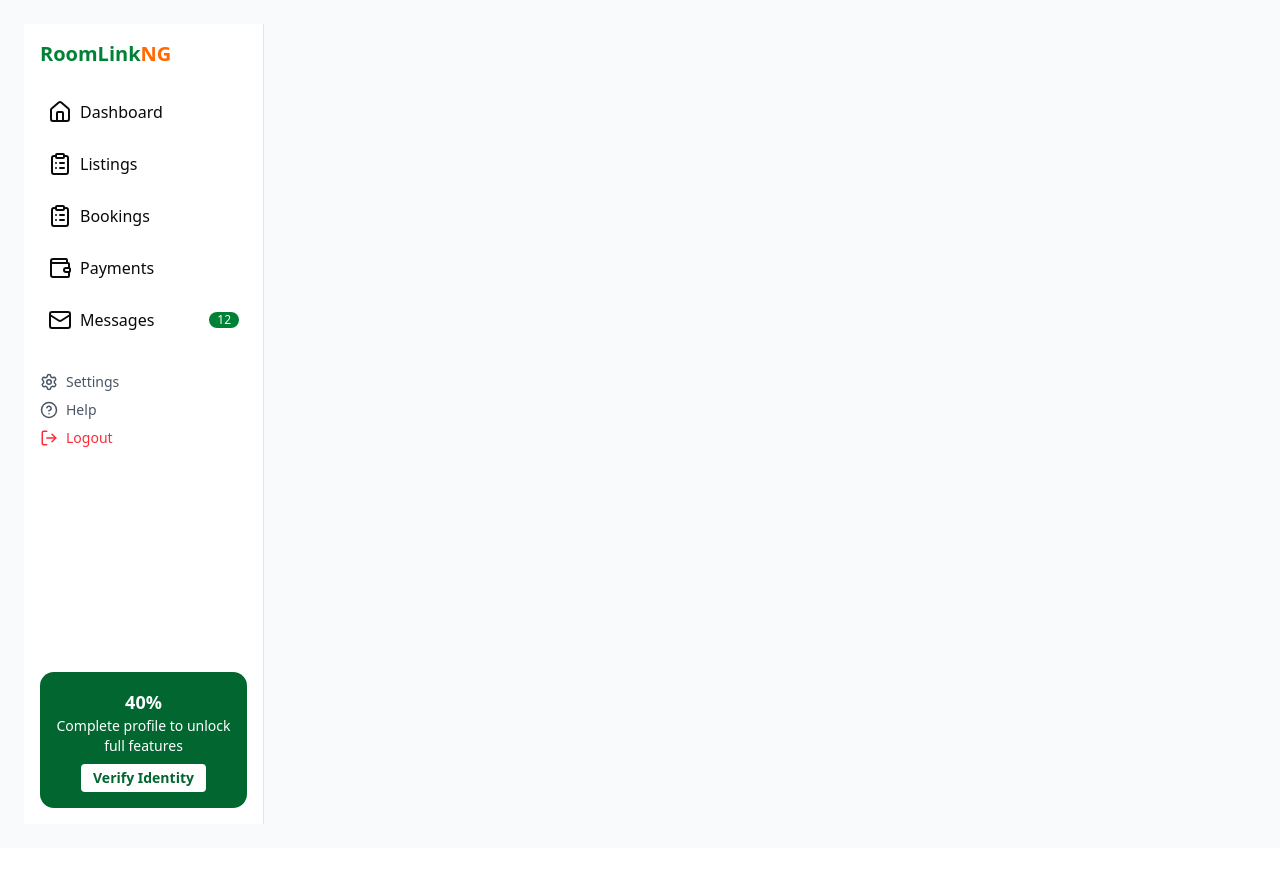
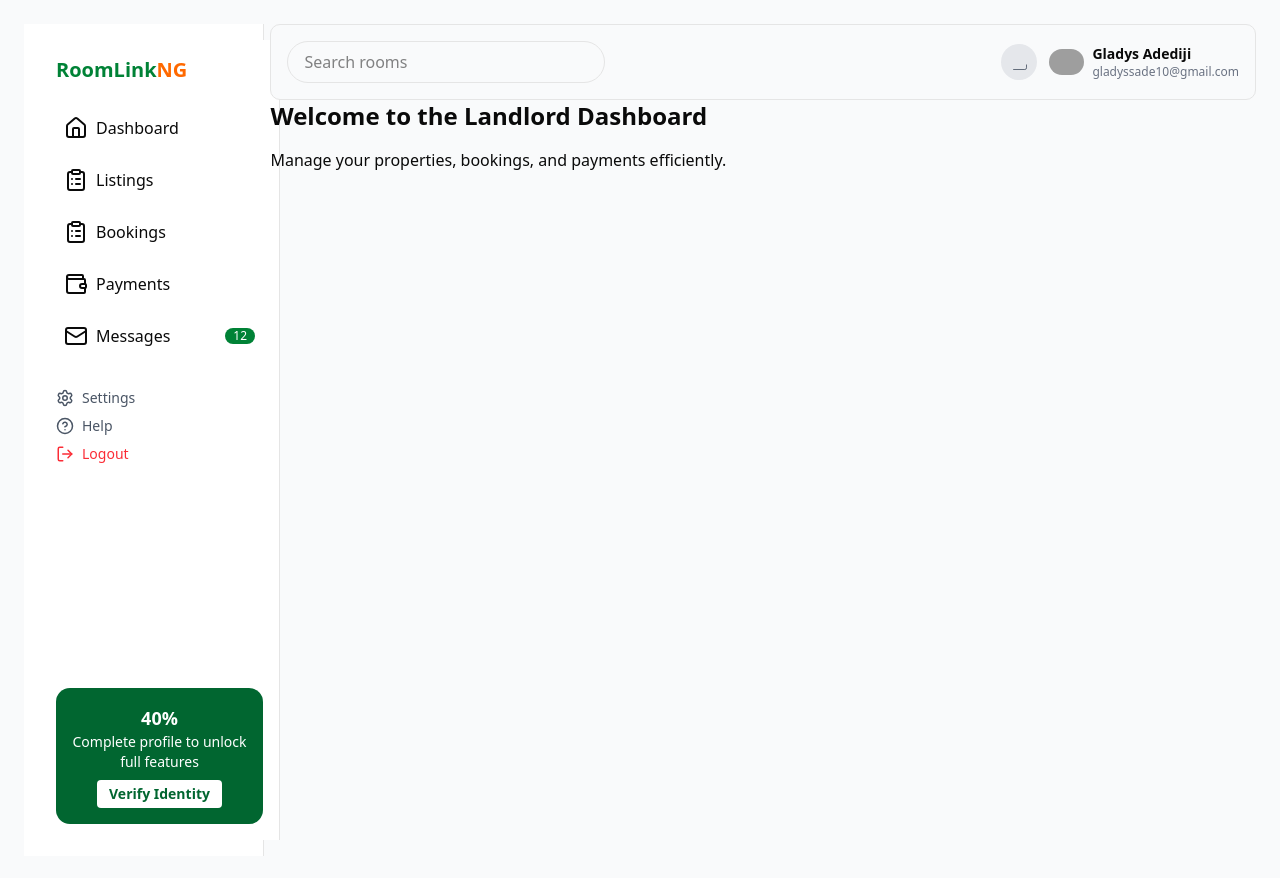
Before and after one commit to Ultreck/RoomLinkng, a Next.js app: page /landlord in a window 1280 px wide. Before the commit the page ends 848 px from the top, so only its background shows below. Built offline with nearby package versions, Linux system fonts and the light colour scheme; grey boxes are pictures that could not be loaded.

Commit message:
feat: Initializing the sidebar component as well as landlord route

```diff
--- a/app/landlord/layout.tsx
+++ b/app/landlord/layout.tsx
@@ -6,10 +6,15 @@ export default function LandLordLayout({
   children: React.ReactNode;
 }) {
   return (
-    <main className="flex">
-      <section className="flex-1 p-6 bg-gray-50">
-        <Sidebar />
+    <main className="">
+      <section className="flex w-full justify-between p-6 bg-gray-50">
+        <aside className="w-60 bg-white border-r flex flex-col justify-between p-4">
+          <Sidebar />
+        </aside>
+        <div className="w-[80%]">
         {children}
+
+        </div>
       </section>
     </main>
   );
--- a/app/landlord/page.tsx
+++ b/app/landlord/page.tsx
@@ -1,5 +1,14 @@
-import React from 'react'
+import TopNav from "@/components/layout/TopNav";
+import React from "react";
 
-export default function LandlordPage(){
-
+export default function LandlordPage() {
+  return (
+    <div className="" >
+        <TopNav/>
+      <h1 className="text-2xl font-bold">Welcome to the Landlord Dashboard</h1>
+      <p className="mt-4">
+        Manage your properties, bookings, and payments efficiently.
+      </p>
+    </div>
+  );
 }
--- /dev/null
+++ b/components/layout/TopNav.tsx
@@ -0,0 +1,29 @@
+import Image from "next/image"
+
+const TopNav = () => {
+  return (
+    <div className="flex justify-between w-full border rounded-lg mx-auto items-center p-4 bg-gray-50 border-b">
+      <input
+        type="text"
+        placeholder="Search rooms"
+        className="w-1/3 px-4 py-2 rounded-full border outline-none"
+      />
+      <div className="flex items-center gap-3">
+        <div className="bg-gray-200 p-2 rounded-full">
+          <svg className="w-5 h-5 text-gray-600" fill="none" stroke="currentColor" viewBox="0 0 24 24">
+            <path d="M21 15v4a2 2 0 0 1-2 2H5a2..." />
+          </svg>
+        </div>
+        <div className="flex items-center gap-2">
+          <Image src="/assets/avatar.png" width={35} height={35} className="rounded-full" alt="User" />
+          <div>
+            <p className="text-sm font-semibold">Gladys Adediji</p>
+            <p className="text-xs text-gray-500">gladyssade10@gmail.com</p>
+          </div>
+        </div>
+      </div>
+    </div>
+  )
+}
+
+export default TopNav
```
